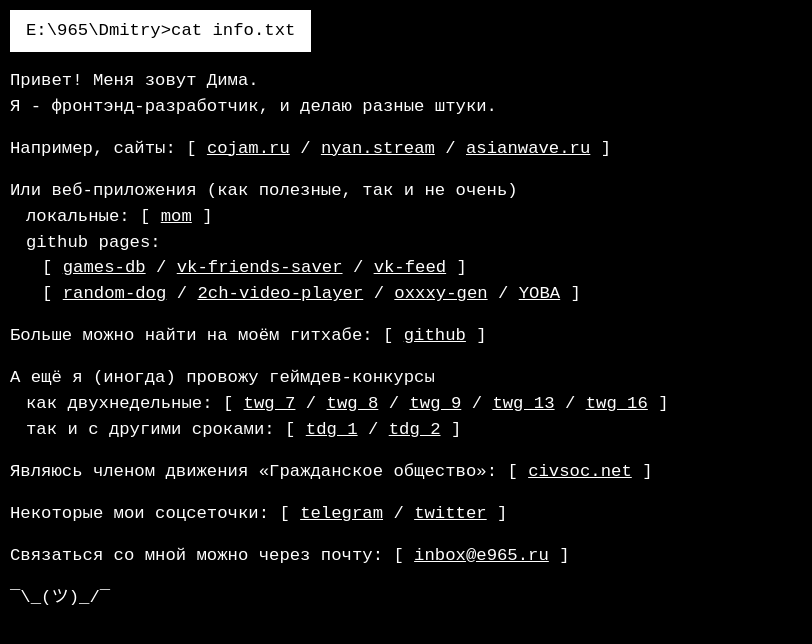
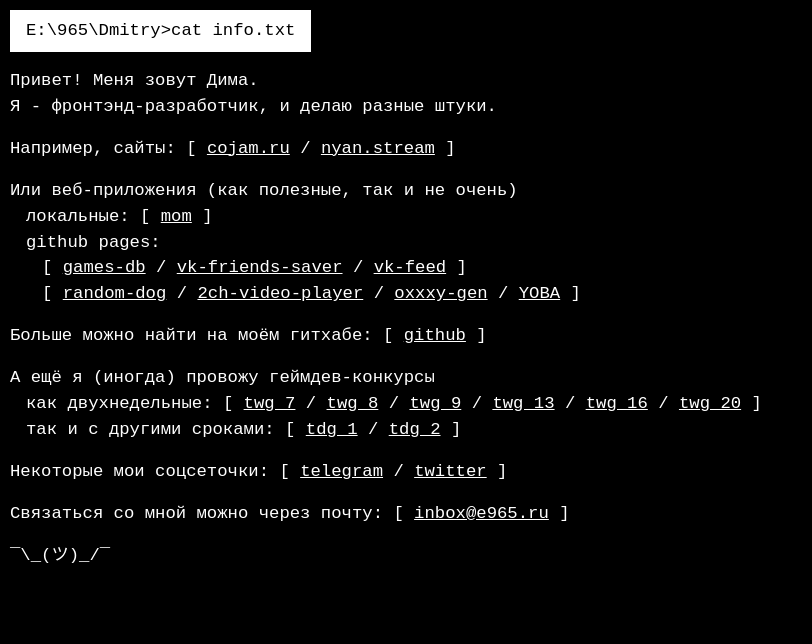
Before and after one commit to e965/e965.ru, a website: page dist/index.html in a window 1280 px wide. Shown: the whole page, without its empty margins (0-812 px from the left). Drawn offline with Linux system fonts and the light colour scheme.

Commit message:
обновил инфу

```diff
--- a/dist/index.html
+++ b/dist/index.html
@@ -41,7 +41,6 @@
                     <ul class="list">
                         <li class="list__item"><a class="link" href="https://cojam.ru">cojam.ru</a></li>
                         <li class="list__item"><a class="link" href="https://nyan.stream">nyan.stream</a></li>
-                        <li class="list__item"><a class="link" href="https://asianwave.ru">asianwave.ru</a></li>
                     </ul>
                 </div>
 
@@ -82,6 +81,7 @@
                         <li class="list__item"><a class="link" href="https://9.twg.host">twg 9</a></li>
                         <li class="list__item"><a class="link" href="https://13.twg.host">twg 13</a></li>
                         <li class="list__item"><a class="link" href="https://16.twg.host">twg 16</a></li>
+                        <li class="list__item"><a class="link" href="https://20.twg.host">twg 20</a></li>
                     </ul>
                 </div>
                 <div class="inline ml">
@@ -89,13 +89,6 @@
                     <ul class="list">
                         <li class="list__item"><a class="link" href="https://twoweeks.github.io/games-db/?get=two-dg&comp=1">tdg 1</a></li>
                         <li class="list__item"><a class="link" href="https://twoweeks.github.io/games-db/?get=two-dg&comp=2">tdg 2</a></li>
-                    </ul>
-                </div>
-
-                <div class="mt inline">
-                    <p>Являюсь членом движения <q>Гражданское общество</q>:</p>
-                    <ul class="list">
-                        <li class="list__item"><a class="link" href="https://civsoc.net">civsoc.net</a></li>
                     </ul>
                 </div>
 
```
